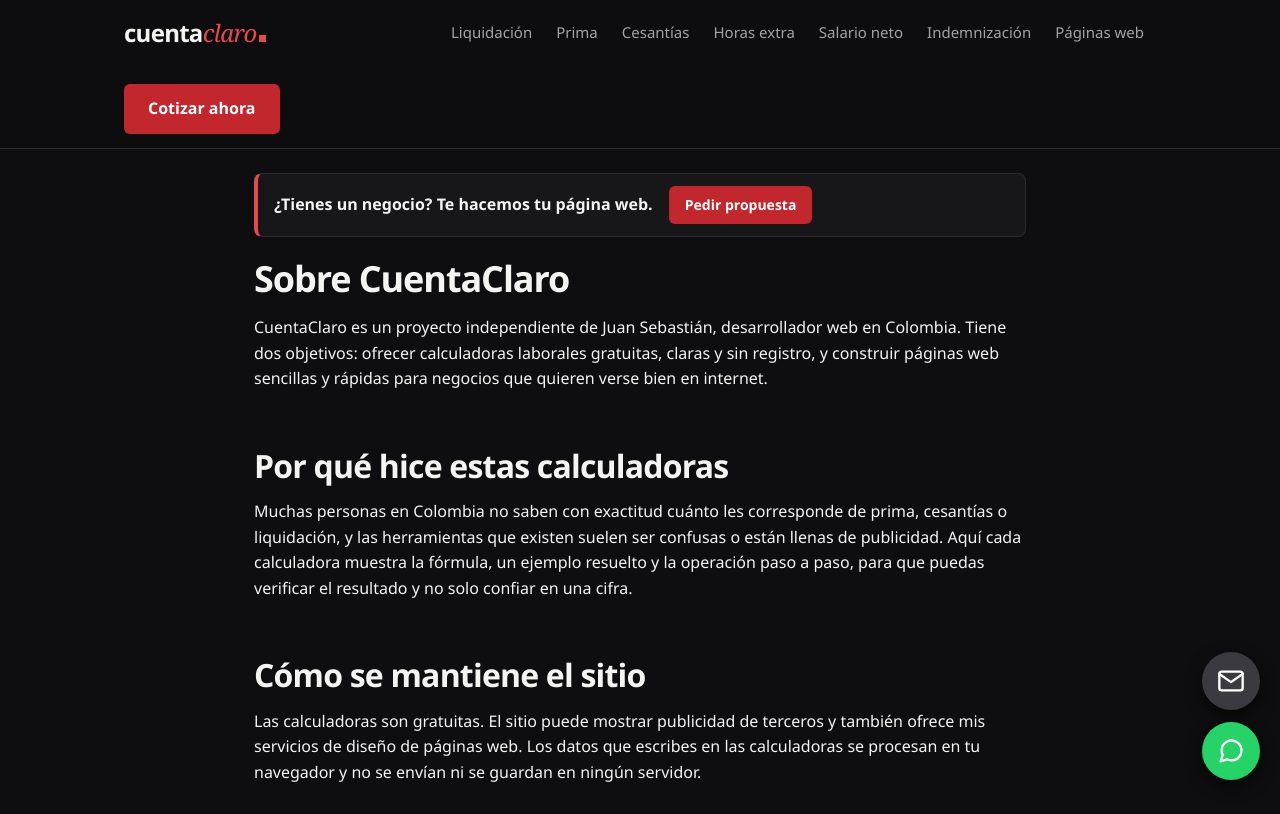
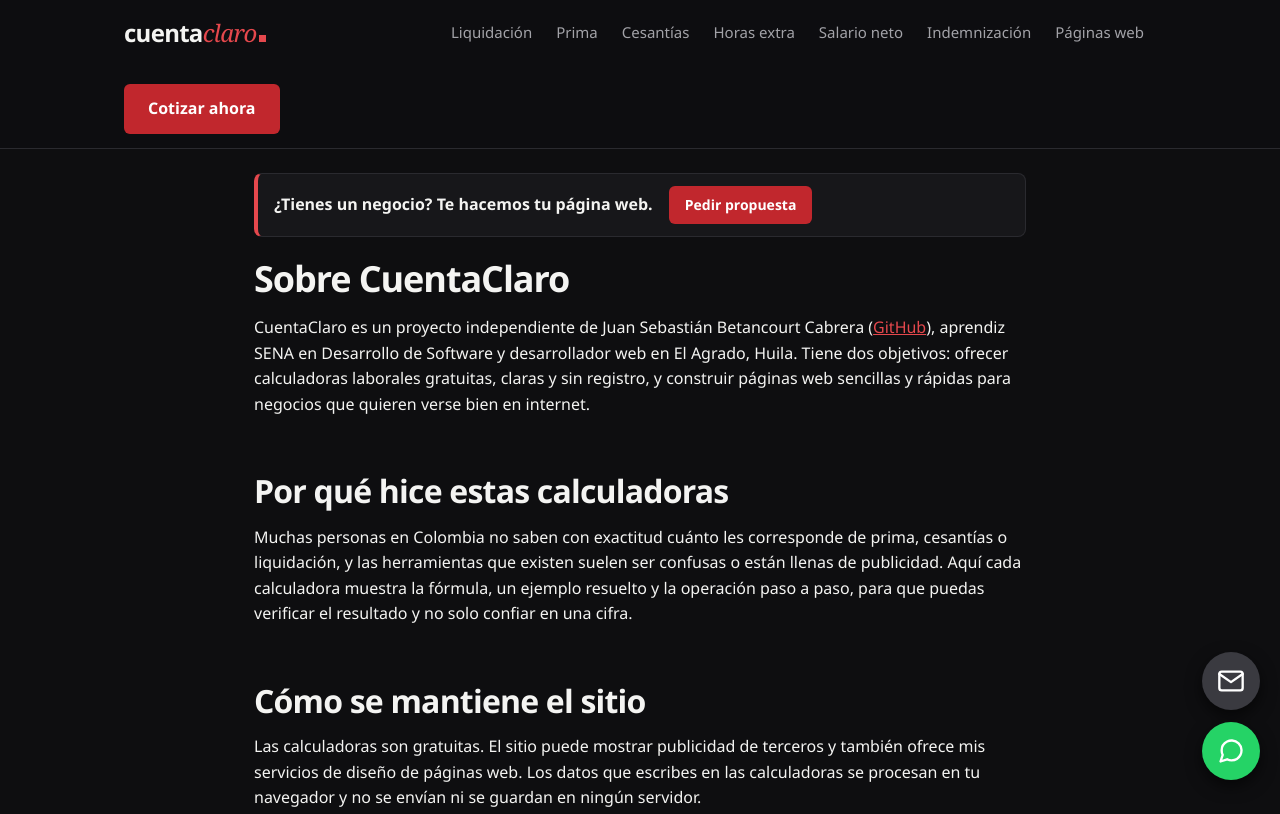
Before and after one commit to Betancourts/CuentaClaro, a plain HTML site: page sobre-mi.html in a window 1280 px wide. Shown: the top 814 px of the page. Drawn offline with Linux system fonts and the light colour scheme.

Commit message:
Nombre completo y enlace a GitHub en Sobre mí

```diff
--- a/sobre-mi.html
+++ b/sobre-mi.html
@@ -30,7 +30,7 @@
 <div class="contenido">
 <div class="franja">¿Tienes un negocio? Te hacemos tu página web. <a class="boton amarillo" href="https://wa.me/573132787667?text=Hola,%20quiero%20una%20p%C3%A1gina%20web%20para%20mi%20negocio" target="_blank" rel="noopener">Pedir propuesta</a></div>
 <h1>Sobre CuentaClaro</h1>
-<p>CuentaClaro es un proyecto independiente de Juan Sebastián, desarrollador web en Colombia. Tiene dos objetivos: ofrecer calculadoras laborales gratuitas, claras y sin registro, y construir páginas web sencillas y rápidas para negocios que quieren verse bien en internet.</p>
+<p>CuentaClaro es un proyecto independiente de Juan Sebastián Betancourt Cabrera (<a href="https://github.com/Betancourts" target="_blank" rel="noopener">GitHub</a>), aprendiz SENA en Desarrollo de Software y desarrollador web en El Agrado, Huila. Tiene dos objetivos: ofrecer calculadoras laborales gratuitas, claras y sin registro, y construir páginas web sencillas y rápidas para negocios que quieren verse bien en internet.</p>
 <h2>Por qué hice estas calculadoras</h2>
 <p>Muchas personas en Colombia no saben con exactitud cuánto les corresponde de prima, cesantías o liquidación, y las herramientas que existen suelen ser confusas o están llenas de publicidad. Aquí cada calculadora muestra la fórmula, un ejemplo resuelto y la operación paso a paso, para que puedas verificar el resultado y no solo confiar en una cifra.</p>
 <h2>Cómo se mantiene el sitio</h2>
```
